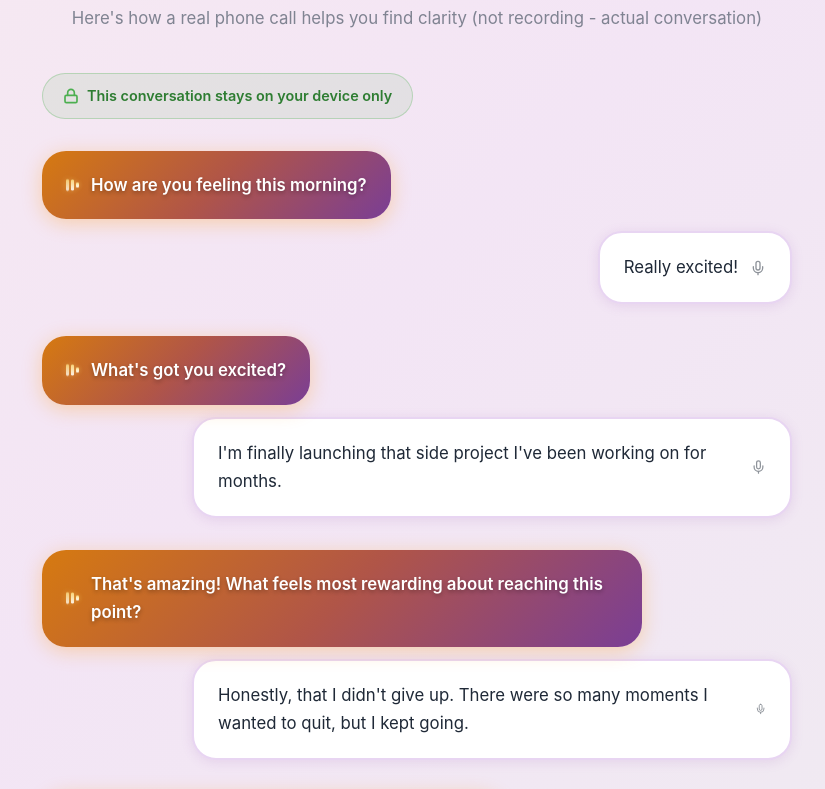
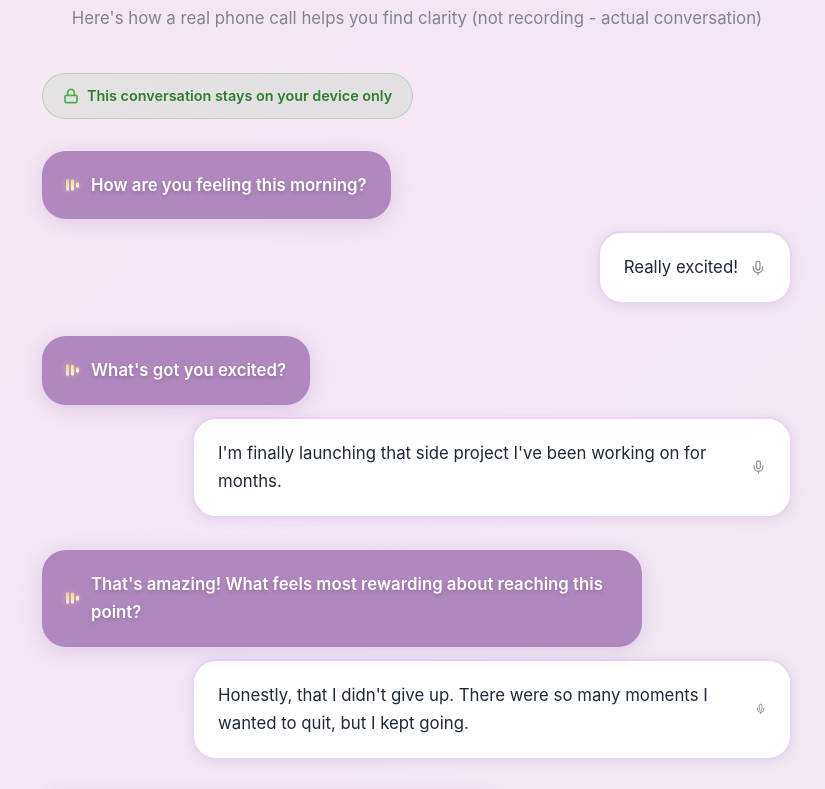
Before and after one commit to mcmatan/riseandreflect-web, a plain HTML site: page index.html in a window 1280 px wide. Shown: the part 8222-9011 px from the top of the page, without its empty margins (223-1048 px from the left). Drawn offline with Linux system fonts and the light colour scheme.

Commit message:
colors gix

```diff
--- a/index.html
+++ b/index.html
@@ -802,17 +802,17 @@
         }
 
         .ai-message {
-            background: linear-gradient(135deg, #D67A10 0%, #B05548 50%, #7A3E95 100%);
+            background: #B088C0;
             color: white;
             align-self: flex-start;
-            box-shadow: 0 4px 20px rgba(255, 149, 0, 0.3);
+            box-shadow: 0 4px 20px rgba(176, 136, 192, 0.3);
             font-weight: 600;
             position: relative;
-            text-shadow: 0 2px 4px rgba(0, 0, 0, 0.3);
+            text-shadow: 0 2px 4px rgba(0, 0, 0, 0.2);
         }
 
         .ai-message:hover {
-            box-shadow: 0 8px 30px rgba(255, 149, 0, 0.4);
+            box-shadow: 0 8px 30px rgba(176, 136, 192, 0.4);
         }
 
         .ai-message::before {
```
